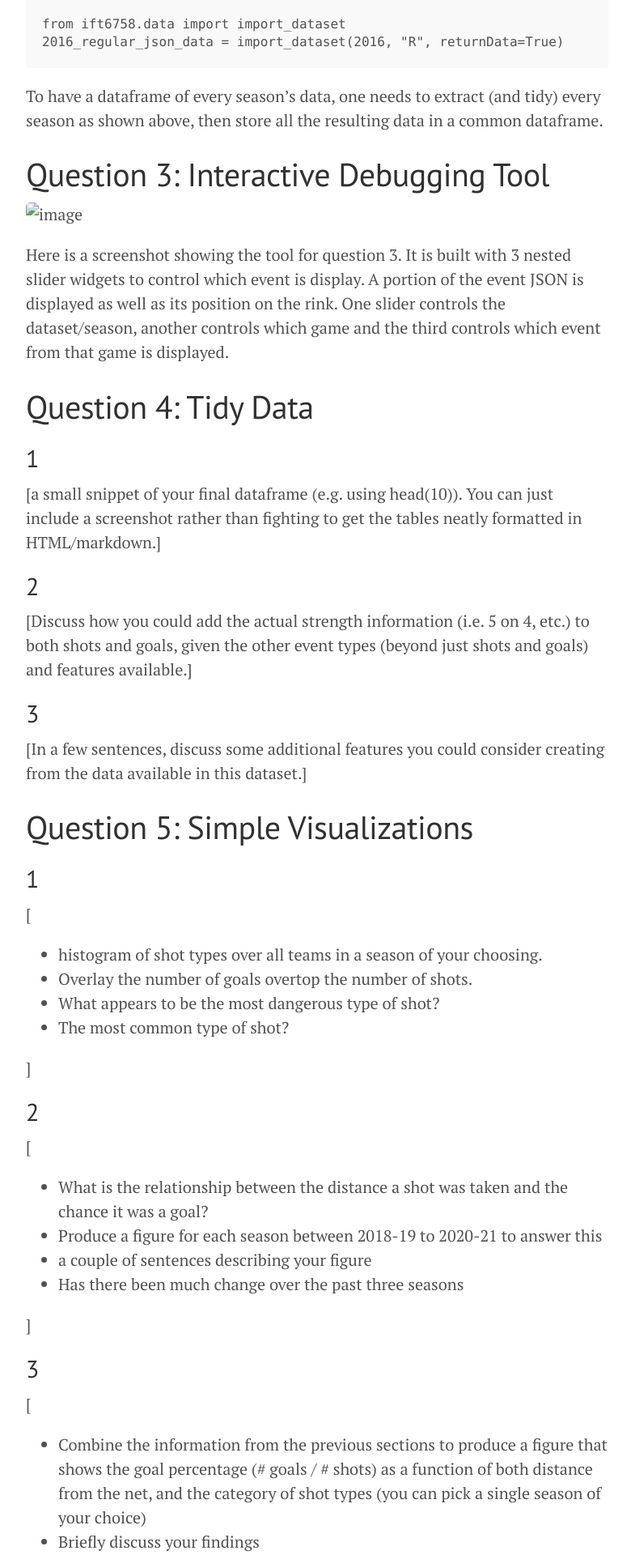
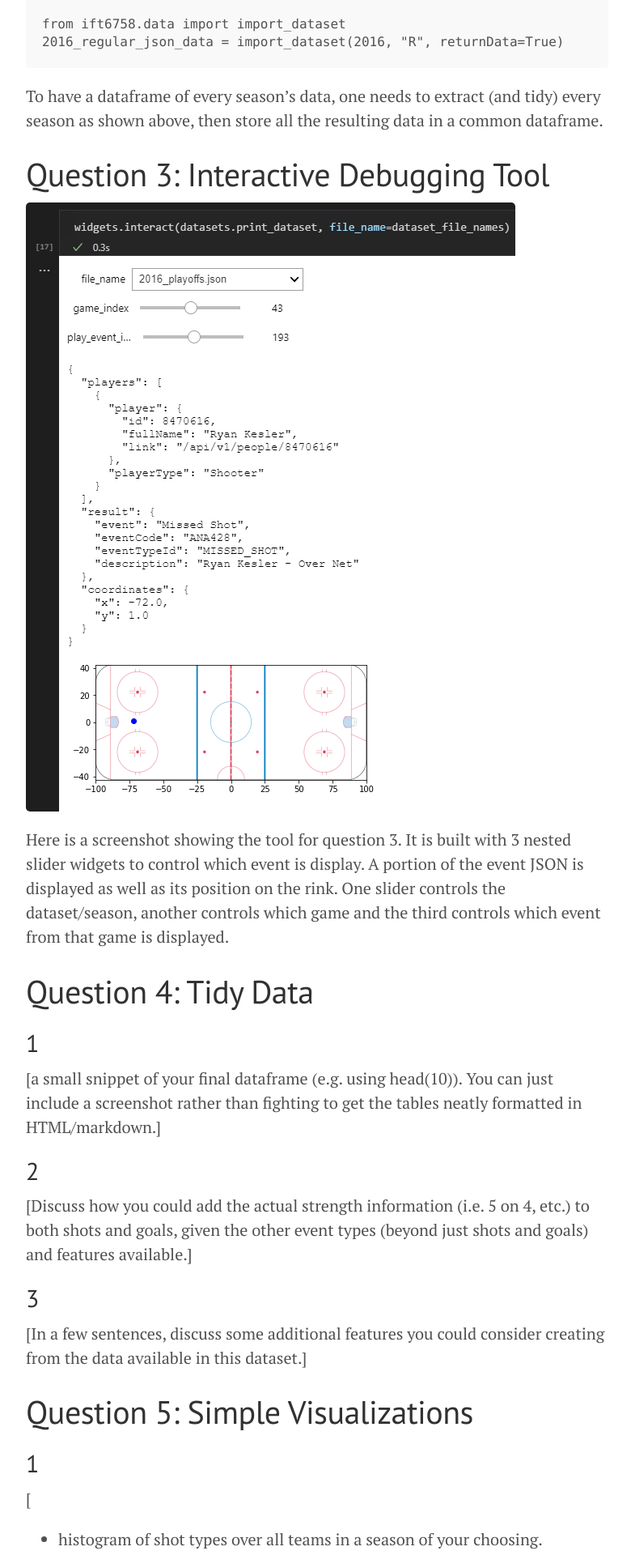
Before and after one commit to ArchambaultP/NHL-Blog, a Jekyll site: the page built from _posts/2021-10-15-milestone-1.md, in a window 1280 px wide. Shown: the part 2617-4537 px from the top of the page at 81% size, without its empty margins (248-1028 px from the left). Built offline with Jekyll 4.4.1, drawn with Linux system fonts in a browser that asks for light colours.

Commit message:
fixed image path Q3

```diff
--- a/_posts/2021-10-15-milestone-1.md
+++ b/_posts/2021-10-15-milestone-1.md
@@ -62,7 +62,7 @@ To have a dataframe of every season's data, one needs to extract (and tidy) ever
 # Question 3: Interactive Debugging Tool
 
 
-![image](../images/Interactive_debugging_tool_screenshot.PNG)
+![image](/images/Interactive_debugging_tool_screenshot.PNG)
 
 Here is a screenshot showing the tool for question 3.
 It is built with 3 nested slider widgets to control which event is display.
```
